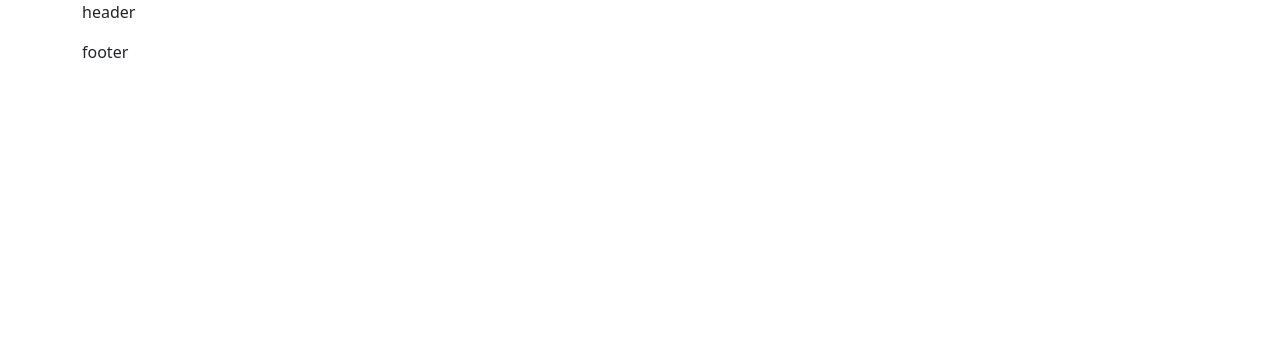
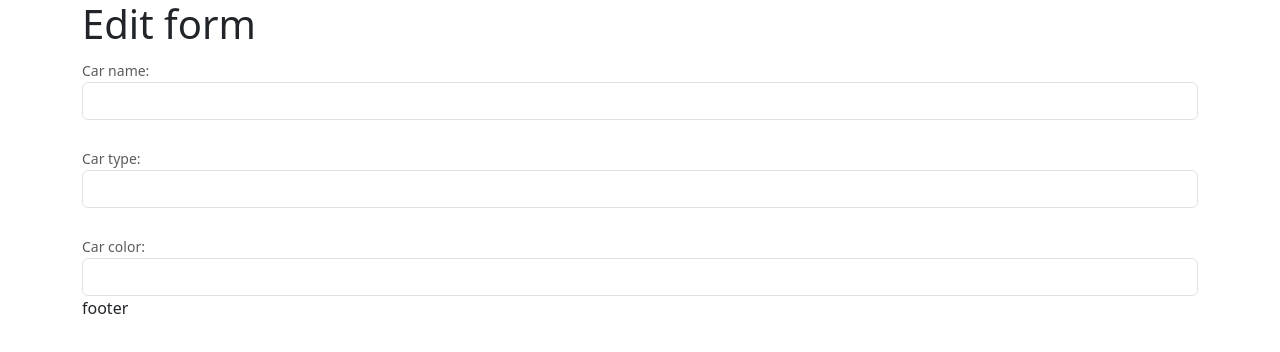
Before and after one commit to pejkob/CarsApi, a React (Create React App) app in the folder test-fr/: page / in a window 1280 px wide. Shown: the top 352 px of the page. Built offline with nearby package versions, Linux system fonts and the light colour scheme; no server answers.

Commit message:
edit form added

```diff
--- a/test-fr/src/components/cards/Card1.js
+++ b/test-fr/src/components/cards/Card1.js
@@ -1,11 +1,31 @@
 import React, { useState } from "react";
+import"bootstrap/dist/css/bootstrap.css"
+
 
 export default function Card1(props) {
   const circleClass = props.color === "Mauv" ? "circle-mau" : "circle";
-  const [deleteSuccess, setDeleteSuccess] = useState(false); // State to track delete success
+  const [deleteSuccess, setDeleteSuccess] = useState(false);
+
+  const handleEdit = () => {
+    const url = "https://localhost:7049/cars/";
+
+    fetch(url + props.id, {
+      method: "PUT",
+      headers: { 'Content-Type': 'application/json' },
+      body: JSON.stringify({
+        name: document.getElementById("Name").value,
+        description: document.getElementById("Type").value,
+        color: document.getElementById("Color").value
+      })
+    })
+      .then((resp) => resp.json())
+      .then((res) => {
+        window.location.reload();
+      });
+  };
+
 
   const handleDelete = () => {
-    console.log("Delete button clicked for ID:", props.id);
     const url = "https://localhost:7049/cars/";
 
     fetch(url + props.id, {
@@ -14,8 +34,9 @@ export default function Card1(props) {
       .then((resp) => resp.json())
       .then((res) => {
         if (res.isSuccess) {
-          setDeleteSuccess(true); // Set delete success state to true
+          setDeleteSuccess(true);
         }
+        window.location.reload();
       });
   };
 
@@ -38,12 +59,11 @@ export default function Card1(props) {
         <button onClick={handleDelete} className="btn btn-danger" role="button">
           Delete
         </button>
-        <a onClick={() => {}} className="btn btn-warning" role="button">
+        <button className="btn btn-warning" onClick={handleEdit}>
           Edit
-        </a>
+      </button>
       </div>
 
-      {/* Conditionally render the alert div */}
       {deleteSuccess && (
         <div className="alert alert-success" role="alert">
           Element removed
--- a/test-fr/src/hooks/Cars_Data.js
+++ b/test-fr/src/hooks/Cars_Data.js
@@ -9,7 +9,7 @@ export default function Cars_Data() {
     const url="https://localhost:7049/cars";
     useEffect(function (){
         fetch(url).then(response => response.json())
-        .then(data => setData(data.result))
+        .then(data => setData(data))
     }, [])
 
     const cards=adat.map(item=>
--- a/test-fr/src/page/Header.js
+++ b/test-fr/src/page/Header.js
@@ -1,9 +1,22 @@
+import "bootstrap/dist/css/bootstrap.css"
 
 export default function Header()
 {
     return(
         <div>
-        <p>header</p>
+            <form >
+                <h1>Edit form</h1>
+                <div className="form">
+                <label className="form-text" for="name">Car name: </label>
+                <input className="form-control" type="text" id="Name"/>
+                <br></br>
+                <label className="form-text" for="name">Car type:</label>
+                <input className="form-control" type="text" id="Type"/>
+                <br></br>
+                <label className="form-text" for="name">Car color: </label>
+                <input className="form-control" type="text" id="Color"/>
+                </div>
+            </form>
         </div>
     )
 }
```
